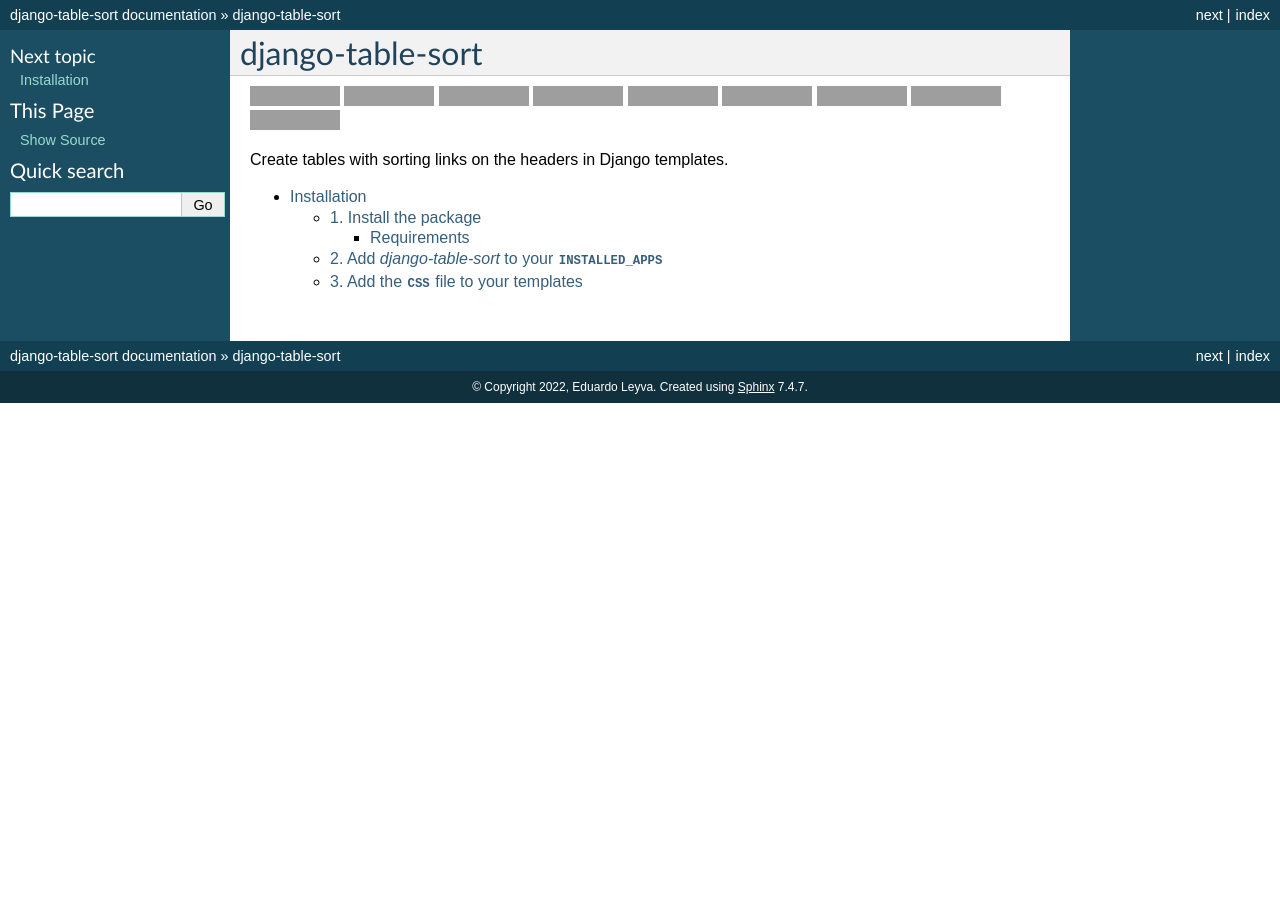
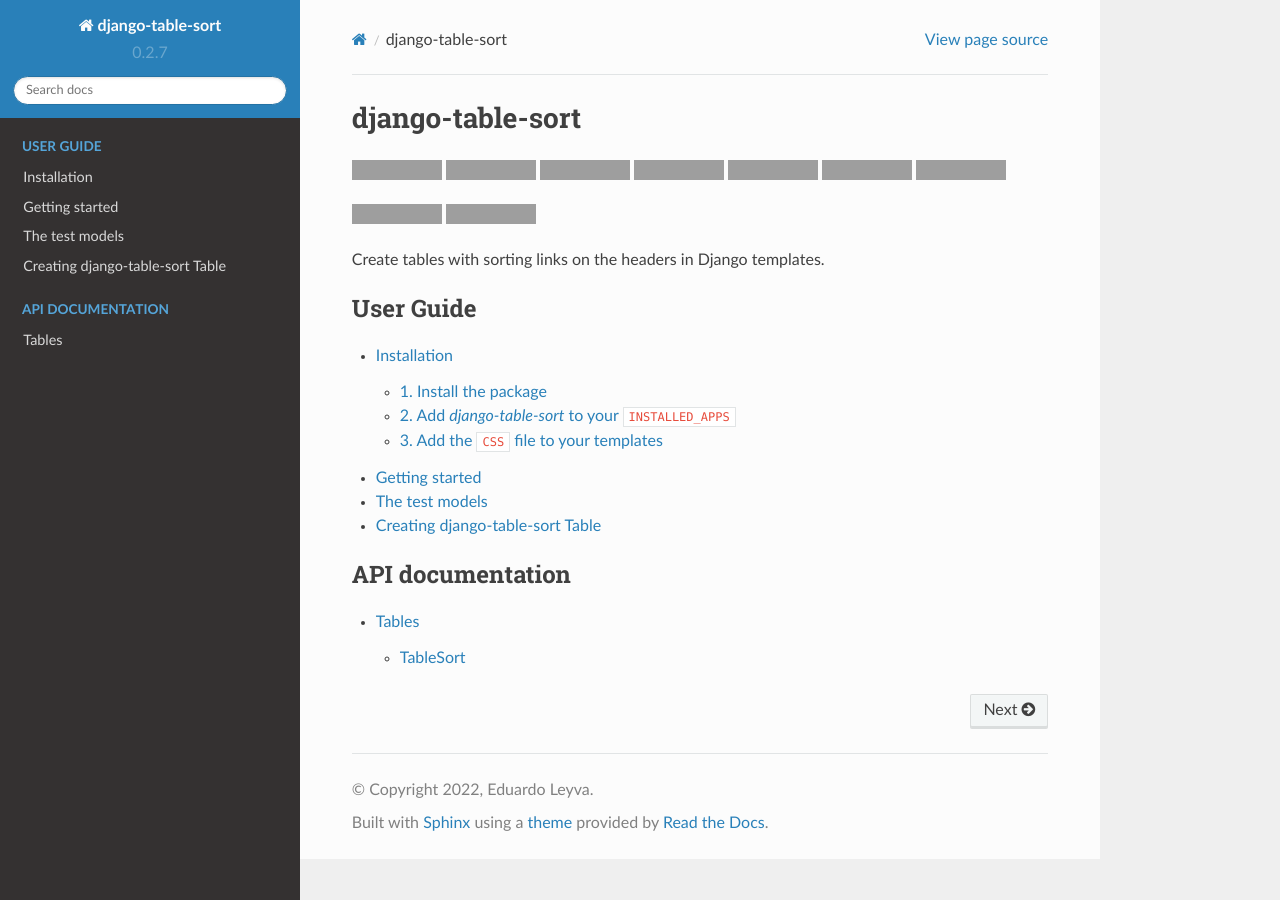
Before and after one commit to TheRealVizard/django-table-sort, a Sphinx documentation site: the page built from docs/index.rst, in a window 1280 px wide, cut to the strip 0-900 px from the top of the page. Built offline with Sphinx 7.4.7 and the Read the Docs theme 2.0.0, drawn with Linux system fonts in a browser that asks for light colours; grey boxes are pictures that could not be loaded.

Commit message:
Added usage to docs

```diff
--- a/docs/conf.py
+++ b/docs/conf.py
@@ -22,4 +22,4 @@
 
 intersphinx_disabled_domains = ["std"]
 
-html_theme = "default"
+html_theme = "sphinx_rtd_theme"
--- a/docs/index.rst
+++ b/docs/index.rst
@@ -36,5 +36,14 @@
 Create tables with sorting links on the headers in Django templates.
 
 .. toctree::
+   :maxdepth: 2
+   :caption: User Guide
 
    installation
+   usage
+
+.. toctree::
+   :maxdepth: 2
+   :caption: API documentation
+
+   tablesort
--- /dev/null
+++ b/docs/tablesort.rst
@@ -0,0 +1,9 @@
+=========
+Tables
+=========
+
+TableSort
+--------
+
+.. autoclass:: django_table_sort.table.TableSort
+   :members:
--- /dev/null
+++ b/docs/usage.rst
@@ -0,0 +1,34 @@
+Getting started
+===============
+
+The test models
+===============
+
+For example purposes, we'll use a simplified book app. Here is our
+.. code-block:: python
+
+    # app/models.py
+
+    class Person(models.Model):
+        name = models.CharField(max_length=100, verbose_name="First Name")
+        age = models.IntegerField(verbose_name="Age in Years")
+
+        def __str__(self):
+            return self.name
+
+Creating django-table-sort Table
+===============================
+
+.. code-block:: python
+
+    from django.shortcuts import render
+    from django_table_sort.table import TableSort
+
+    from app.models import Person
+
+    def view(request):
+        table = TableSort(
+            request
+            Person.objects.all()
+        )
+        return render(request, "template.html", context={"table": table})
```
